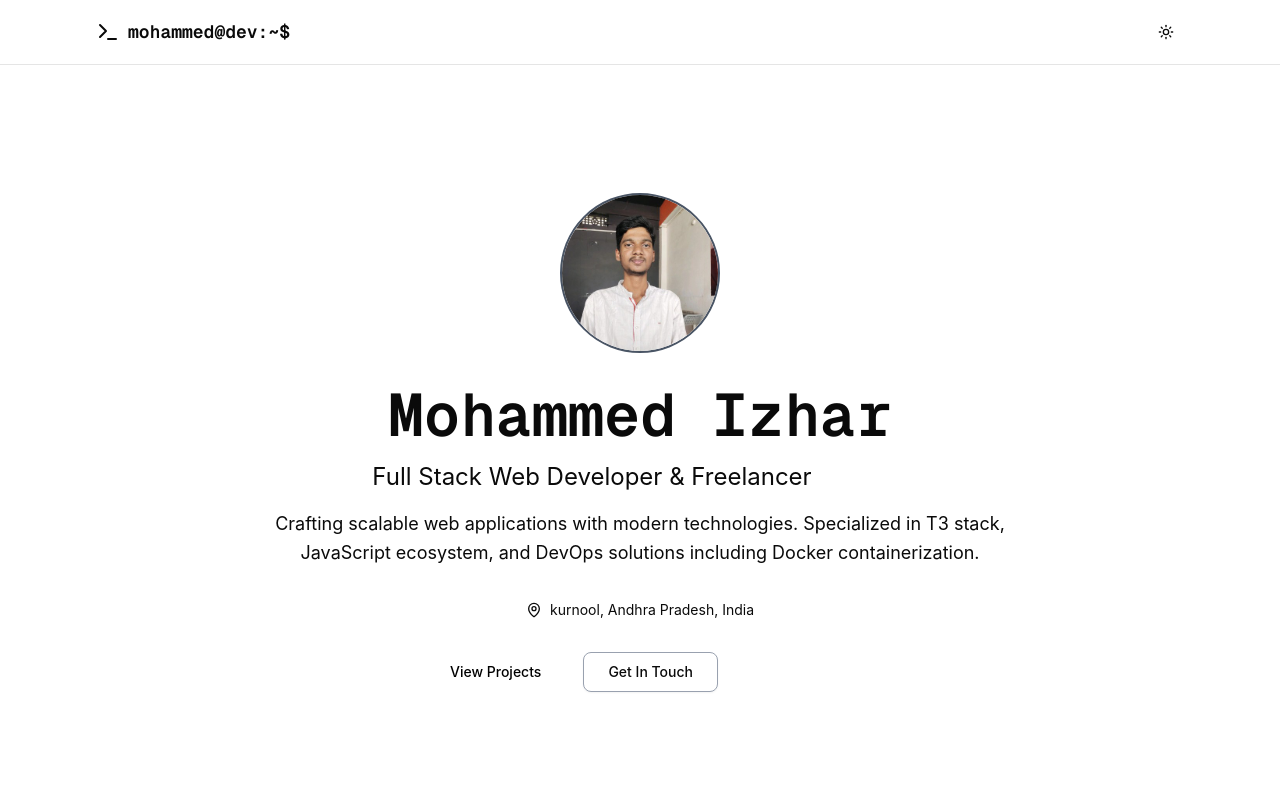
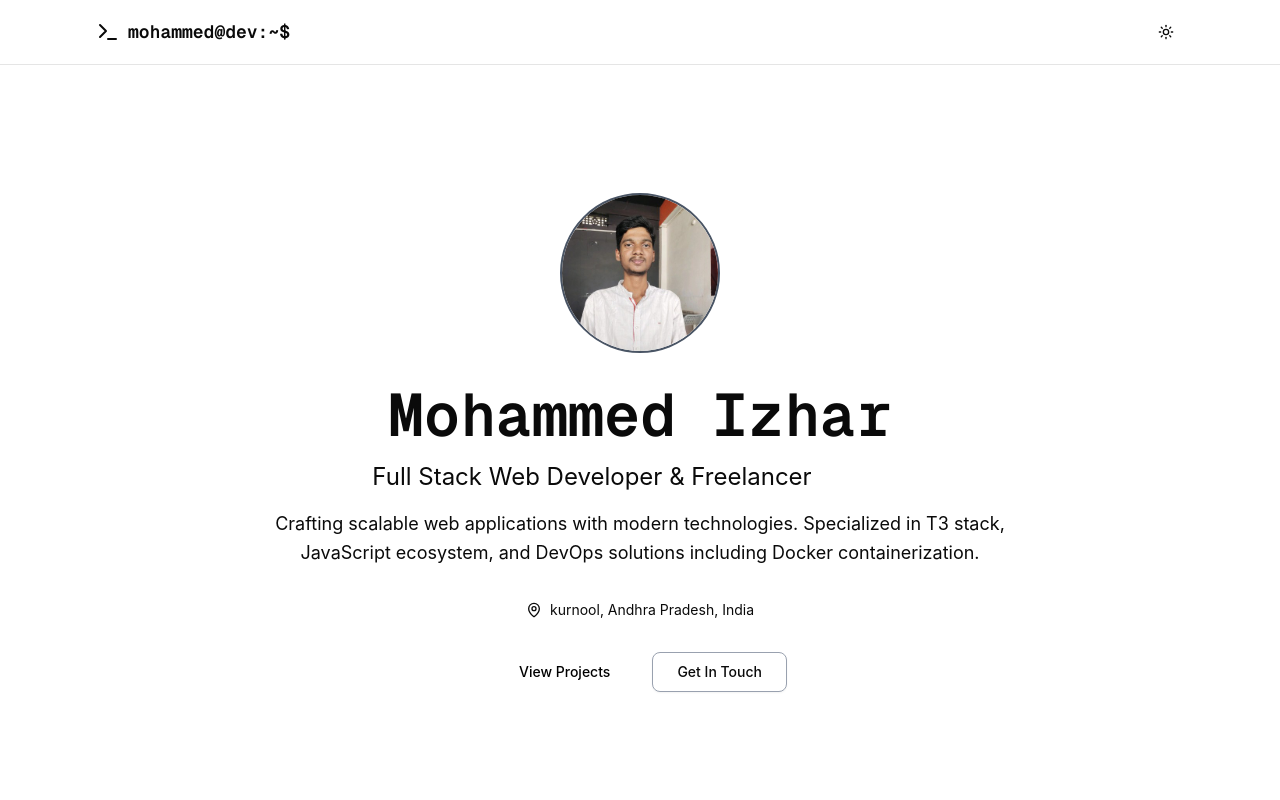
Before and after one commit to IzharMohammed/Portfolio, a Next.js app: page / in a window 1280 px wide. Shown: the top 800 px of the page. Built offline with nearby package versions, Linux system fonts and the light colour scheme.

Commit message:
Fix:hero-section spacing

```diff
--- a/app/page.tsx
+++ b/app/page.tsx
@@ -115,7 +115,7 @@
 
             <motion.div
               variants={itemVariants}
-              className="flex flex-col sm:flex-row gap-3 sm:gap-4 w-full max-w-md mx-auto px-2"
+              className="flex flex-col sm:flex-row justify-center gap-3 sm:gap-4 w-full max-w-md mx-auto px-2"
             >
               <motion.div
                 whileHover={{ scale: 1.05 }}
```
